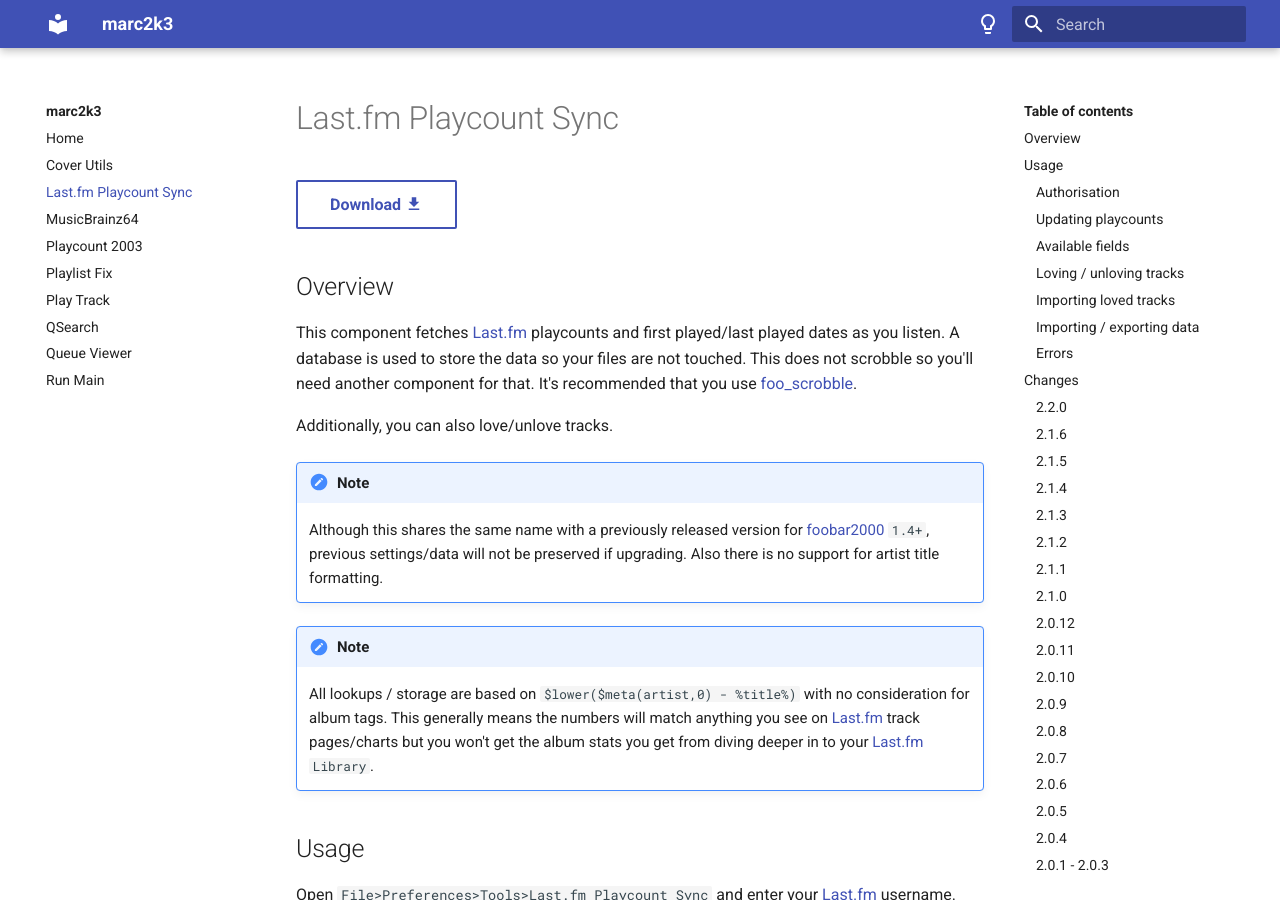
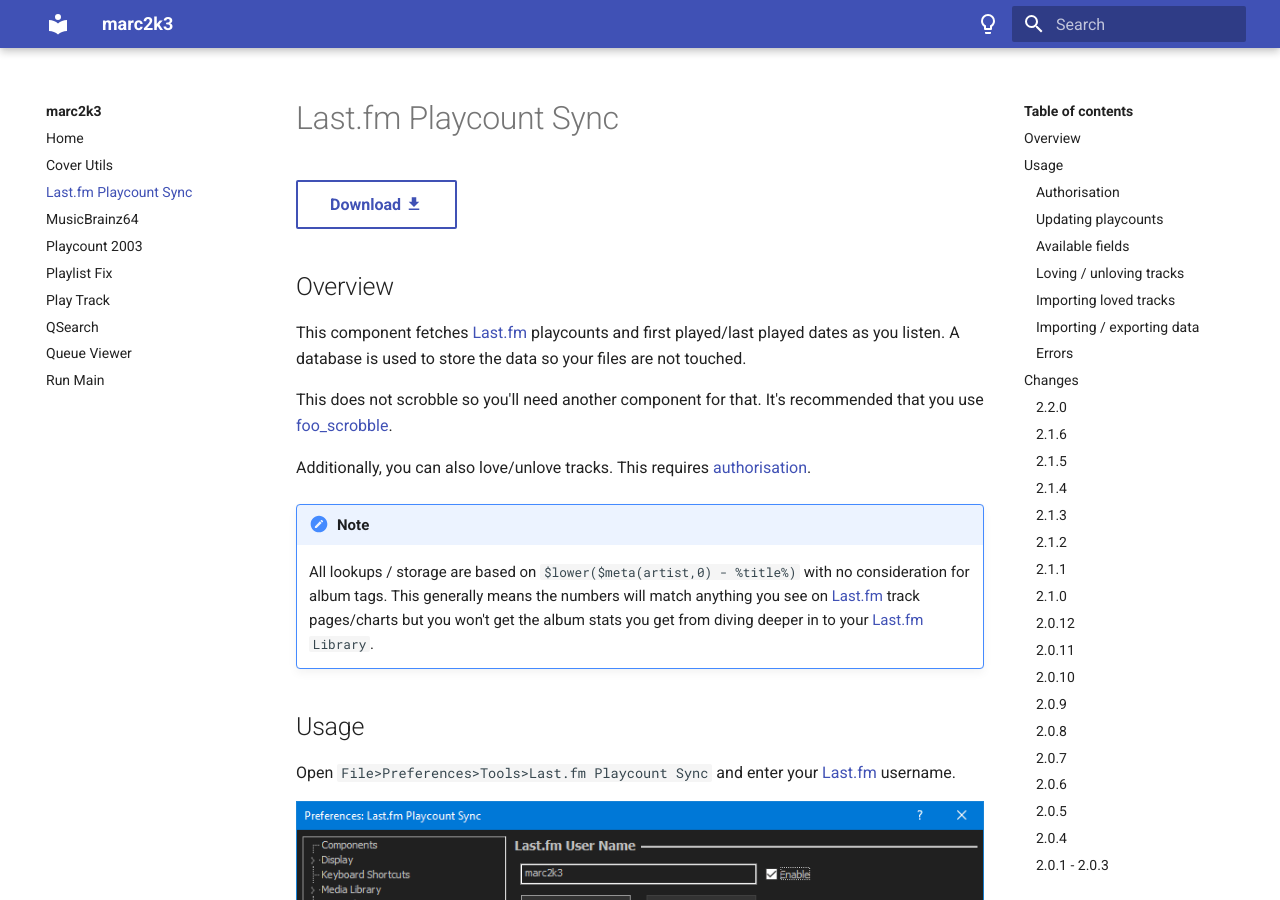
Before and after one commit to marc2k3/marc2k3.github.io, an MkDocs documentation site: the page built from docs/component/lastfm-playcount-sync.md, in a window 1280 px wide and 900 px high. Built offline with MkDocs 1.6.1 and Material for MkDocs 9.7.7, drawn with Linux system fonts in a browser that asks for light colours.

Commit message:
Update lastfm-playcount-sync.md

```diff
--- a/docs/component/lastfm-playcount-sync.md
+++ b/docs/component/lastfm-playcount-sync.md
@@ -4,16 +4,12 @@
 ## Overview
 This component fetches [Last.fm][] playcounts and first played/last played dates
 as you listen. A database is used to store the data so your files are not
-touched. This does not scrobble so you'll need another component for
-that. It's recommended that you use [foo_scrobble](https://github.com/gix/foo_scrobble).
+touched.
 
-Additionally, you can also love/unlove tracks.
+This does not scrobble so you'll need another component for that. It's
+recommended that you use [foo_scrobble](https://github.com/gix/foo_scrobble).
 
-!!! note
-	Although this shares the same name with a previously released version for
-	[foobar2000](https://www.foobar2000.org) `1.4+`, previous settings/data will
-	not be preserved if upgrading. Also there is no support for artist title
-	formatting.
+Additionally, you can also love/unlove tracks. This requires [authorisation](#authorisation).
 
 !!! note
 	All lookups / storage are based on `$lower($meta(artist,0) - %title%)` with
```
